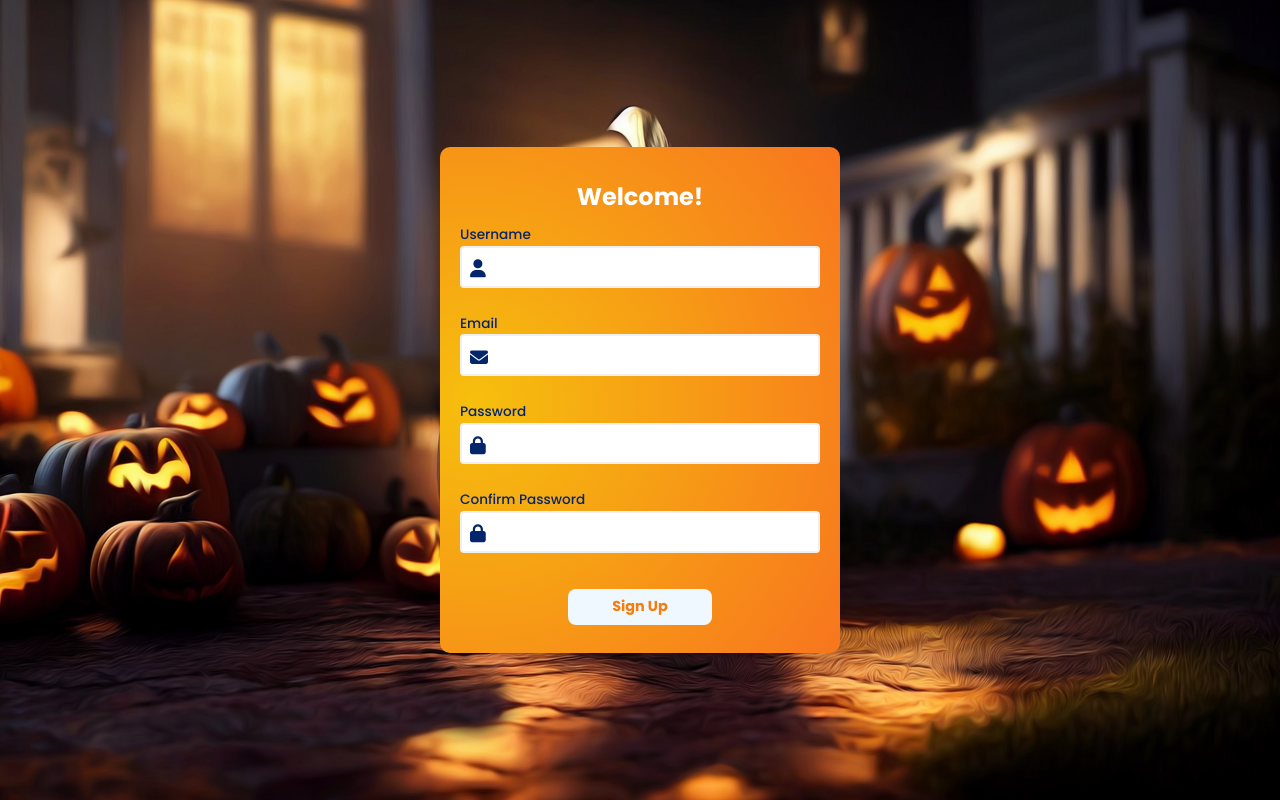
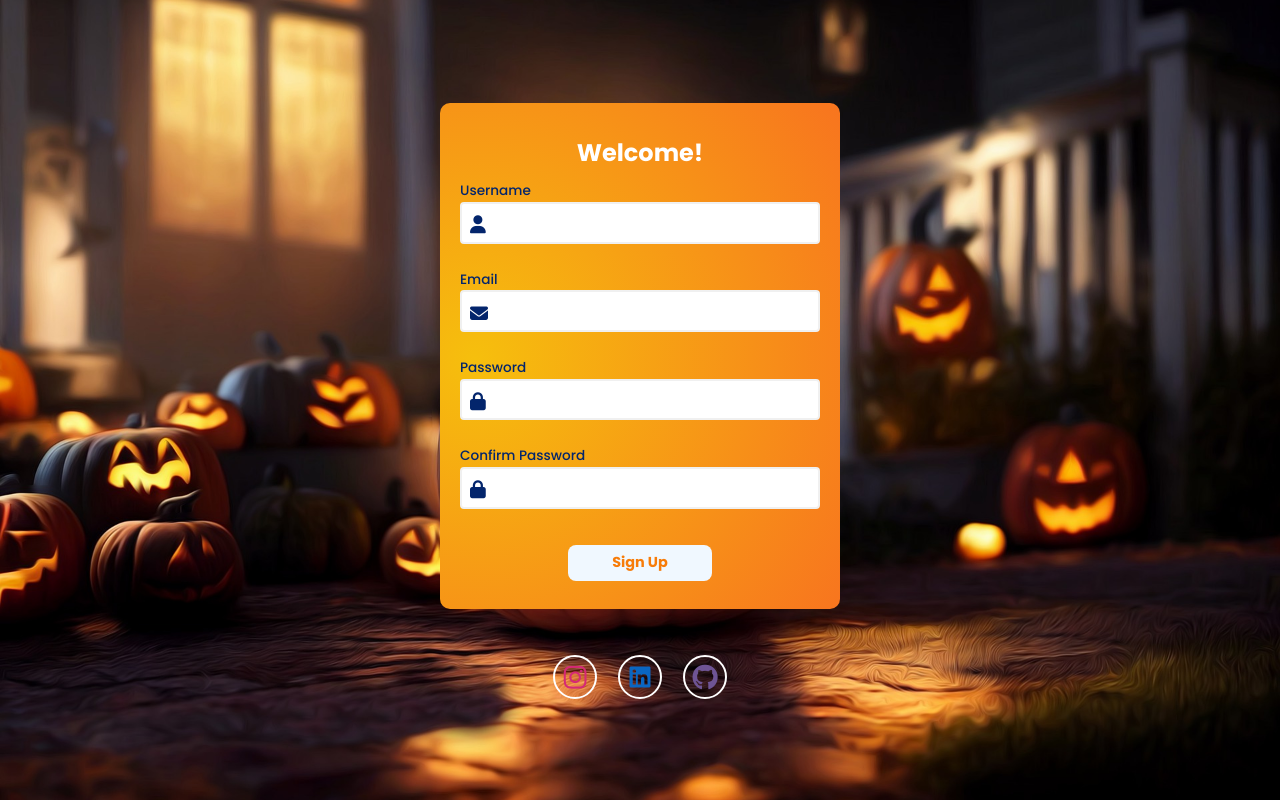
Before and after one commit to Prabakara-N/Form-validation, a plain HTML site: page index.html in a window 1280 px wide. Drawn offline with Linux system fonts and the light colour scheme.

Commit message:
icons added

```diff
--- a/index.html
+++ b/index.html
@@ -74,6 +74,21 @@
         <div class="btn-container"><button type="submit">Sign Up</button></div>
       </form>
     </div>
+
+    <!-- social icons -->
+    <div class="social-icon">
+      <a href="https://www.instagram.com/swag__55__/"
+        ><i class="fa-brands fa-instagram icons"></i
+      ></a>
+      <a href="https://www.linkedin.com/in/prabakaran-m-105289219/"
+        ><i class="fa-brands fa-linkedin icons"></i
+      ></a>
+      <a href="https://github.com/Prabakara-N"
+        ><i class="fa-brands fa-github icons"></i
+      ></a>
+    </div>
+    <!-- social icons -->
+
     <!-- Custom JavaScript -->
     <script src="./script/script.js"></script>
   </body>
--- a/styles/style.css
+++ b/styles/style.css
@@ -177,6 +177,99 @@ button:active {
   margin-top: 3px;
 }
 
+/* *********** */
+/* icons start */
+/* *********** */
+
+.social-icon {
+  margin-top: 3rem;
+  display: flex;
+  column-gap: 25px;
+}
+
+.icons {
+  width: 40px;
+  height: 40px;
+  color: white;
+  display: inline-flex;
+  align-items: center;
+  justify-content: center;
+  font-size: 26px;
+  border-radius: 50%;
+  outline: 2px solid #fff;
+  transition-property: outline-offset, outline-color, background-color;
+  transition-duration: 0.25s;
+}
+
+.icons:hover {
+  outline-offset: 4px;
+}
+
+.icons:hover {
+  animation: shake 0.3s;
+}
+
+/* instagram */
+.fa-instagram {
+  color: #d62976;
+}
+
+.fa-instagram:hover {
+  background-image: radial-gradient(
+    circle at 30% 107%,
+    #fdf497 0%,
+    #fdf407 5%,
+    #fd5949 45%,
+    #d6249f 60%,
+    #285aeb 90%
+  );
+  outline-color: #a02d76;
+  color: white;
+}
+
+/* linkedin */
+.fa-linkedin {
+  font-size: 24px;
+  color: #0a66c2;
+  background-color: transparent;
+}
+
+.fa-linkedin:hover {
+  background-color: #0a66c2;
+  outline-color: #0077b5;
+  color: white;
+}
+
+/* github */
+.fa-github {
+  color: #6e5494;
+}
+
+.fa-github:hover {
+  color: white;
+  outline-color: #6e5494;
+  background-color: #282727;
+}
+
+@keyframes shake {
+  10% {
+    transform: rotate(15deg);
+  }
+  20% {
+    transform: rotate(-15deg);
+  }
+  30% {
+    transform: rotate(15deg);
+  }
+  40% {
+    transform: rotate(-15deg);
+  }
+}
+
+/* *********** */
+/* icons end */
+/* *********** */
+
 /* media screen */
 @media screen and (max-width: 425px) {
   #form {
```
